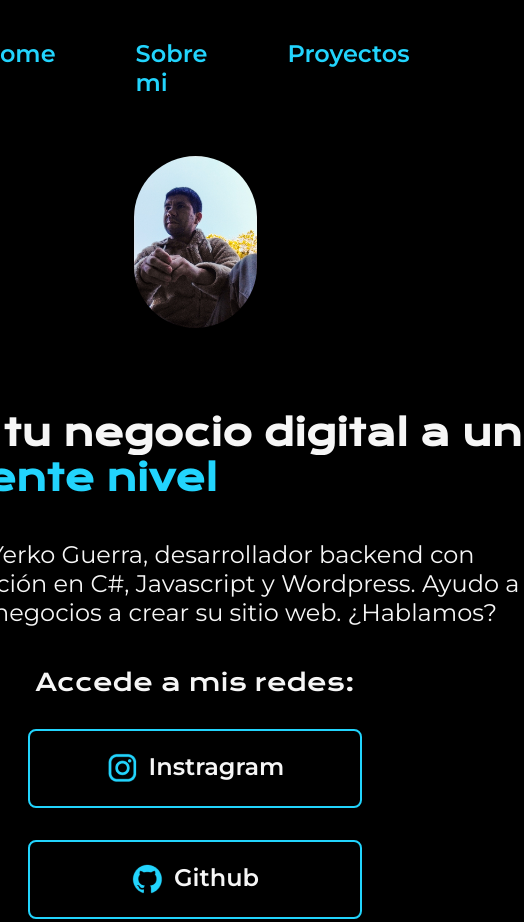
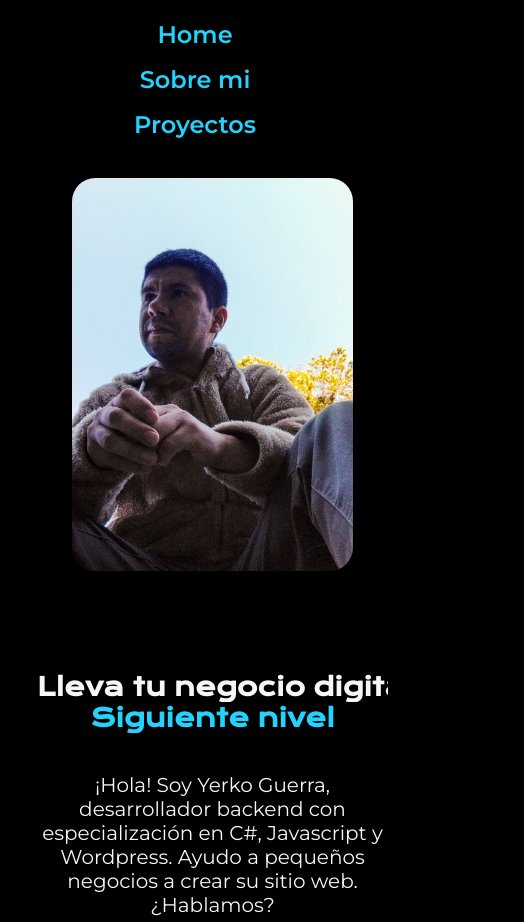
Before and after one commit to yerko33/portafolio, a plain HTML site: page index.html in a window 390 px wide. Shown: the top 922 px of the page, 524 px wide, since content can reach past the window. Drawn offline with nearby package versions, Linux system fonts and the light colour scheme.

Commit message:
cambios en el css y media queries

```diff
--- a/styles/style.css
+++ b/styles/style.css
@@ -27,7 +27,7 @@ body{
 
 .header__menu{
     display: flex;
-    gap: 80px;
+    gap: 5rem;
 }
 
 .header__menu__link{
@@ -40,32 +40,34 @@ body{
 
 .presentacion{
     display: flex;
+    flex-wrap: wrap;
     align-items: center;
-    padding: 2% 15%;
+    padding: 2vh 15vw;
     justify-content: space-between;
-    gap: 82px;
+    gap: 5rem;
 }
 
 .presentacion__contenido{
     width: 50%;
     display: flex;
     flex-direction: column;
-    gap: 40px;
+    gap: 2.5rem;
 }
 
 .presentacion__contenido__titulo{
-    font-size: 2.25rem;
+    font-size: 1.5625rem;
     font-family: var(--fuente-krona);
     display: flex;
     flex-direction: column;
     overflow: hidden;
+    padding-top: 1.25rem;
 }
 
 .linea {
     display: inline-block;
     overflow: hidden;
     white-space: nowrap;
-    border-right: 2px solid #000; /* Simula el cursor */
+    border-right: 0.15rem solid #000; /* Simula el cursor */
     width: 0; /* Oculta el texto al inicio */
     animation: typing 1s steps(40) forwards, blink 0.7s infinite;
 }
@@ -76,16 +78,23 @@ body{
     to { width: 100%; }
 }
 
-
 .titulo-destacado{
     color: var(--color-terciario);
 }
 
 .presentacion__contenido__index{
+    font-size: 1.25rem;
+    font-family: var(--fuente-montserrat);
+    opacity: 0;
+    transform: scale(0.5); /* El texto inicia más pequeño */
+    animation: aparecerDesdeAtras 0.8s ease-out forwards;
+}
+
+.presentacion__contenido__about{
     font-size: 1.5rem;
     font-family: var(--fuente-montserrat);
     opacity: 0;
-    transform: scale(0.5); /* El texto inicia más pequeño */
+    transform: scale(0);
     animation: aparecerDesdeAtras 0.8s ease-out forwards;
 }
 
@@ -100,25 +109,6 @@ body{
     }
 }
 
-.presentacion__contenido__about{
-    font-size: 1.5rem;
-    font-family: var(--fuente-montserrat);
-    opacity: 0;
-    transform: scale(0);
-    animation: aparecerDesdeAtras 0.8s ease-out forwards;
-}
-
-@keyframes aparecerDesdeAtras{
-    from{
-        opacity: 0;
-        transform: scale(0);
-    }
-    to{
-        opacity: 1;
-        transform: scale(1);
-    }
-}
-
 .presentacion__enlaces{
     display: flex;
     justify-content: space-between;
@@ -130,22 +120,29 @@ body{
 .presentacion__enlaces__link{
     width: 50%;
     text-align: center;
-    padding: 21.5px 0;
-    border-radius: 8px;
+    padding: 1.5rem 0;
+    border-radius: 0.5rem;
     font-family: var(--fuente-montserrat);
-    font-size: 1.5rem;
+    font-size: 20px;
     font-weight: 600;
     text-decoration: none;
     color: var(--color-secundario);
-    border:2px solid var(--color-terciario);
+    border: 0.2rem solid var(--color-terciario);
     display: flex;
+    align-items: center;
     justify-content: center;
-    gap: 10px;
+    gap: 0.5rem;
+}
+
+.presentacion__enlaces__link img{
+    width: 1.5rem;
+    height: auto;
+    vertical-align: middle;
 }
 
 .presentacion__enlaces__subtitulos{
     font-family: var(--fuente-krona);
-    font-size: 1.5rem;
+    font-size: 1.25rem;
     font-weight: 400;
 }
 
@@ -155,49 +152,79 @@ body{
 
 .presentacion__imagen{
     width: 35%;
-    border-radius: 100px;
+    border-radius: 6vw;
     opacity: 0;
     transform: scale(0);
     animation: aparecerDesdeAtras 0.8s ease-out forwards;
 }
 
-@keyframes aparecerDesdeAtras {
-    from {
-        opacity: 0;
-        transform: scale(0);
+
+.footer{
+    background-color: var(--color-terciario);
+    padding: 1.5rem;
+    color: var(--color-primario);
+    text-align: center;
+    font-family: var(--fuente-montserrat);
+    font-size: 1.25rem;
+    font-weight: 400;
+}
+
+/* Media Queries */
+
+@media (max-width: 1024px) {
+    .header{
+        padding: 3% 10%;
     }
-    to {
-        opacity: 1;
-        transform: scale(1);
+    .presentacion{
+        flex-direction: column-reverse;
+        text-align: center;
+    }
+    .presentacion__contenido{
+        width: 80%;
+    }
+    .presentacion__imagen{
+        width: 50%;
     }
 }
 
-.footer{
-    background-color: var(--color-terciario);
-    padding: 24px;
-    color: var(--color-primario);
-    text-align: center;
-    font-family: var(--fuente-montserrat);
-    font-size: 1.5rem;
-    font-weight: 400;
+@media (max-width: 768px) {
+    .header{
+        padding: 4% 5%;
+    }
+    .header__menu{
+        flex-direction: column;
+        gap: 1rem;
+        align-items: center;
+    }
+    .presentacion__contenido{
+        width: 90%;
+    }
+    .presentacion__enlaces{
+        flex-direction: column;
+        gap: 1rem;
+    }
+    .presentacion__imagen{
+        width: 60%;
+    }
 }
 
-@media (max-width:1200px){
-
+@media (max-width: 480px) {
     .header{
-        padding: 10%;
+        padding: 5% 5%;
+        text-align: center;
     }
-
     .header__menu{
-        justify-content: center;
+        flex-direction: column;
+        align-items: center;
     }
-
     .presentacion{
-        flex-direction: column-reverse;
-        padding: 5%;
+        padding: 5vw;
     }
-
     .presentacion__contenido{
-        width: auto;
+        width: 100%;
+        padding: 0 5%;
+    }
+    .presentacion__imagen{
+        width: 80%;
     }
 }
```
